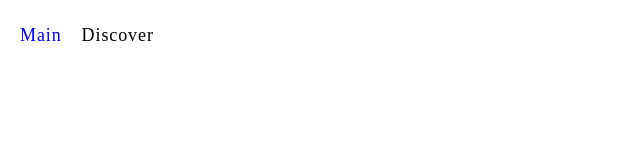
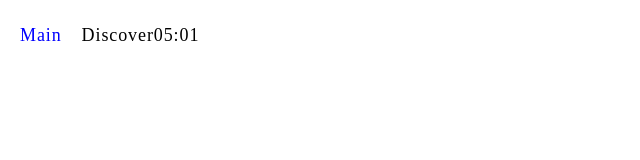
Before and after one commit to PetrovAleks/photo_gallery, a React (Create React App) app: page /main in a window 1280 px wide. Shown: the top 160 px of the page, without its empty margins (0-640 px from the left). Built offline with nearby package versions, Linux system fonts and the light colour scheme.

Commit message:
added component -clock

```diff
--- /dev/null
+++ b/src/components/clock/clock.tsx
@@ -0,0 +1,34 @@
+import React, { useState, useEffect } from 'react';
+
+interface IClock {
+	hours: number;
+	minute: number;
+}
+
+const Clock = () => {
+	const [time, setTime] = useState<IClock>({
+		hours: new Date().getHours(),
+		minute: new Date().getMinutes(),
+	});
+
+	useEffect(() => {
+		const intervalID = setInterval(() => tick(), 60000);
+		return () => {
+			clearInterval(intervalID);
+		};
+	});
+
+	const tick = (): void => {
+		setTime(() => {
+			return { hours: new Date().getHours(), minute: new Date().getMinutes() };
+		});
+	};
+
+	return (
+		<div className="header-clock">{`${time.hours < 10 ? '0' : ''}${
+			time.hours
+		}:${time.minute < 10 ? '0' : ''}${time.minute}`}</div>
+	);
+};
+
+export default Clock;
--- a/src/components/header/header.tsx
+++ b/src/components/header/header.tsx
@@ -1,5 +1,7 @@
 import React from 'react';
 import { NavLink } from 'react-router-dom';
+
+import Clock from '../clock/clock';
 
 const Header = () => {
 	return (
@@ -26,6 +28,7 @@
 					</li>
 				</ul>
 			</nav>
+			<Clock />
 		</header>
 	);
 };
```
Also changed, not shown: src/components/clock/clock.js (deleted, +0 -29 lines).
